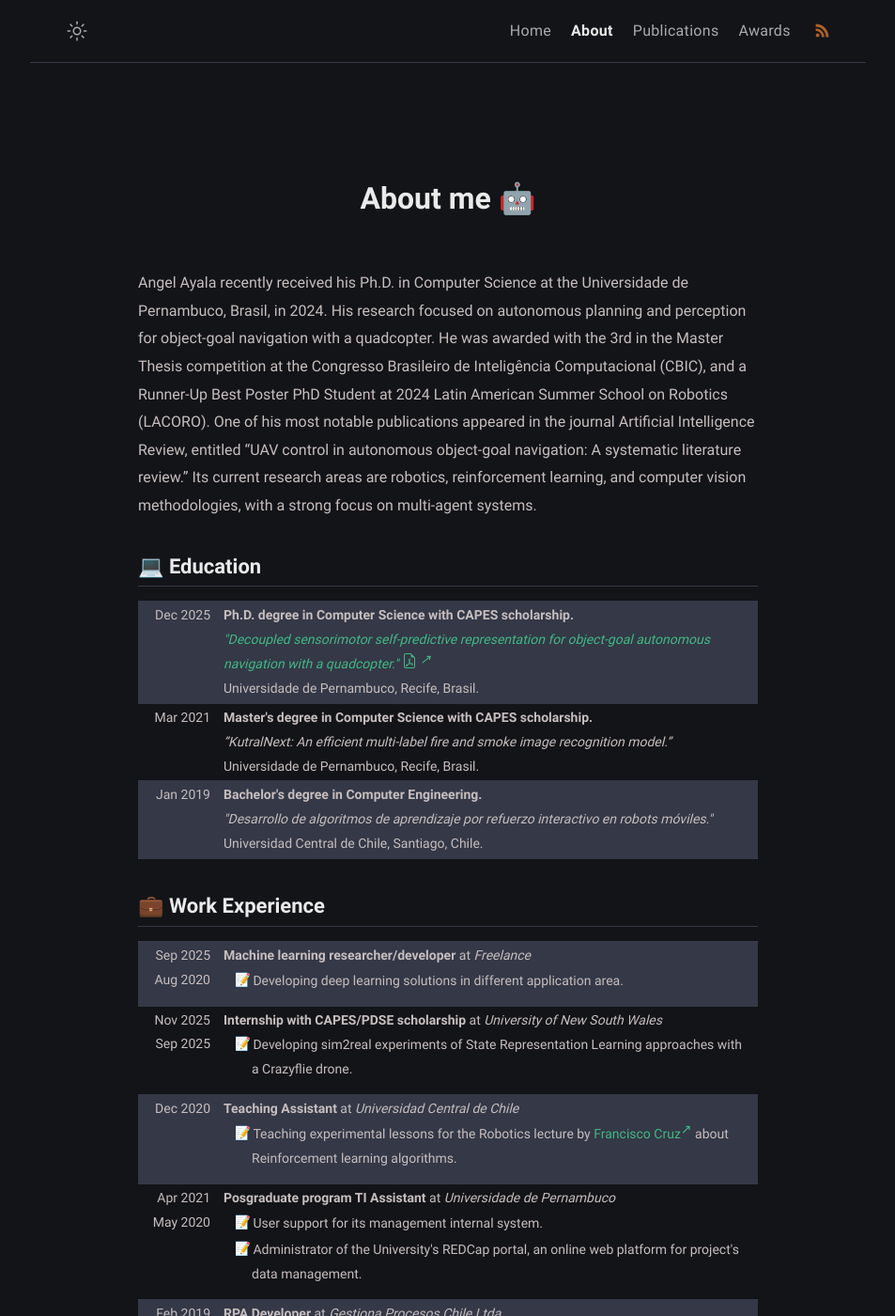
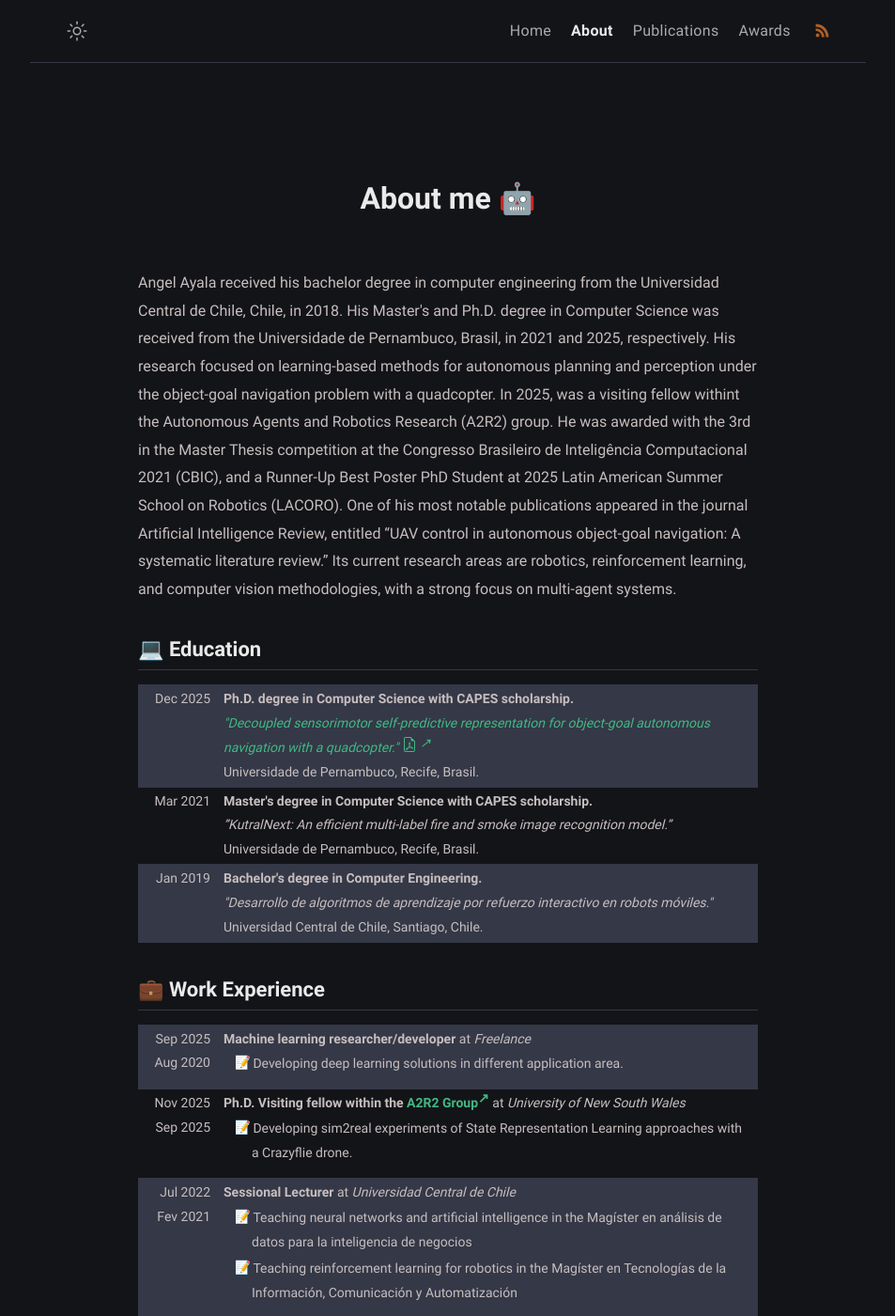
Before and after one commit to angel-ayala/angel-ayala.github.io, a Jekyll site: the page built from about.html, in a window 1280 px wide and 1400 px high. Shown: the whole window at 94% size, without its empty margins (163-1116 px from the left). Built offline with Jekyll 4.4.1, drawn with Linux system fonts in a browser that asks for light colours.

Commit message:
Update experiences and other miss information

```diff
--- a/_config.yml
+++ b/_config.yml
@@ -1,5 +1,5 @@
 # Site settings
-title: Angel Ayala | PhD in Computer Science # site title
+title: Angel Ayala | Ph.D. in Computer Science # site title
 description: >- # site description
   He is currently pursuing a Ph.D. at the Universidade de Pernambuco, Brazil,
   meet the developed projects at <a href="https://github.com/angel-ayala" target="_blank" rel="noopener">@github</a>.
@@ -13,8 +13,8 @@ mode: dark # default theme "dark" | "light"
 author:
   name: Angel Ayala # author name
   bio: >- # tell to the world
-    👋 I received my Computer Science PhD at the Universidade de Pernambuco in Recife, Brazil.
-    Developed studies addressed solving an autonomous object-goal navigation problem with a quadcopter using sample-efficient reinforcement learning algorithms.
+    👋 I received my Computer Science Ph.D. at the Universidade de Pernambuco in Recife, Brazil.
+    Developed studies addressed sample-efficient reinforcement and representation learning algorithms on the autonomous object-goal navigation problem with a quadcopter.
     Previous research focused on perception for fire recognition with deep learning and computer vision approaches.
     Current research interest includes robotics, computer vision, and decision-making focused on multi-agent systems.
   username: angel-ayala # general username
@@ -23,7 +23,7 @@ author:
   facebook: # facebook username
   email: aaam [at] ecomp.poli.br # email adress
   avatar: /assets/img/perfil_cuadrado.png # change with your own avatar
-  affiliation: PhD. in Computer Science at Universidade de Pernambuco
+  affiliation: Ph.D. in Computer Science at Universidade de Pernambuco
   affiliation_url: https://w2.solucaoatrio.net.br/somos/upe-ppgec/index.php/pt/
 
 # URL settings
--- a/_data/awards.yml
+++ b/_data/awards.yml
@@ -7,7 +7,7 @@
   category: Awards
   url_certificate: https://drive.google.com/file/d/1QYDStFC9ZKYmCQYoqcm-o6KnQO8EvGmv/view
 - description: Runner-Up Best Poster PhD Student, Latin American Summer School on Robotics (LACORO)
-  year: 2024
+  year: 2025
   category: Awards
   url_certificate: https://www.lacoro.org/awardees/
 - description: 3rd place Master Thesis, Congresso Brasileiro de Inteligência Computacional (CBIC).
--- a/_data/experiences.yml
+++ b/_data/experiences.yml
@@ -5,12 +5,19 @@
     - "Developing deep learning solutions in different application area."
 
 - date: "Nov 2025<br>Sep 2025"
-  title: "Internship with CAPES/PDSE scholarship"
+  title: "Ph.D. Visiting fellow within the <a href='https://a2r2lab.org/people.html' target='_blank'>A2R2 Group</a>"
   institution: "University of New South Wales"
   tasks:
     - "Developing sim2real experiments of State Representation Learning approaches with a Crazyflie drone."
 
-- date: "Dec 2020"
+- date: "Jul 2022<br>Fev 2021"
+  title: "Sessional Lecturer"
+  institution: "Universidad Central de Chile"
+  tasks:
+    - "Teaching neural networks and artificial intelligence in the Magíster en análisis de datos para la inteligencia de negocios"
+    - "Teaching reinforcement learning for robotics in the Magíster en Tecnologías de la Información, Comunicación y Automatización"
+
+- date: "Jan 2021<br>Dec 2020"
   title: "Teaching Assistant"
   institution: "Universidad Central de Chile"
   tasks:
--- a/about.html
+++ b/about.html
@@ -7,11 +7,13 @@ comments: false
 ---
 
 <section class="about-info">
-Angel Ayala recently received his Ph.D. in Computer Science at the Universidade de Pernambuco, Brasil, in 2024.
-His research focused on autonomous planning and perception for object-goal navigation with a quadcopter.
-He was awarded with the 3rd in the Master Thesis competition at the Congresso Brasileiro de Inteligência Computacional (CBIC), and a Runner-Up Best Poster PhD Student at 2024 Latin American Summer School on Robotics (LACORO).
-One of his most notable publications appeared in the journal Artificial Intelligence Review, entitled “UAV control in autonomous object-goal navigation: A systematic literature review.”
-Its current research areas are robotics, reinforcement learning, and computer vision methodologies, with a strong focus on multi-agent systems.
+  Angel Ayala received his bachelor degree in computer engineering from the Universidad Central de Chile, Chile, in 2018.
+  His Master's and Ph.D. degree in Computer Science was received from the Universidade de Pernambuco, Brasil, in 2021 and 2025, respectively.
+  His research focused on learning-based methods for autonomous planning and perception under the object-goal navigation problem with a quadcopter.
+  In 2025, was a visiting fellow withint the Autonomous Agents and Robotics Research (A2R2) group.
+  He was awarded with the 3rd in the Master Thesis competition at the Congresso Brasileiro de Inteligência Computacional 2021 (CBIC), and a Runner-Up Best Poster PhD Student at 2025 Latin American Summer School on Robotics (LACORO).
+  One of his most notable publications appeared in the journal Artificial Intelligence Review, entitled “UAV control in autonomous object-goal navigation: A systematic literature review.”
+  Its current research areas are robotics, reinforcement learning, and computer vision methodologies, with a strong focus on multi-agent systems.
 </section>
 
 <section class="about-info">
```
